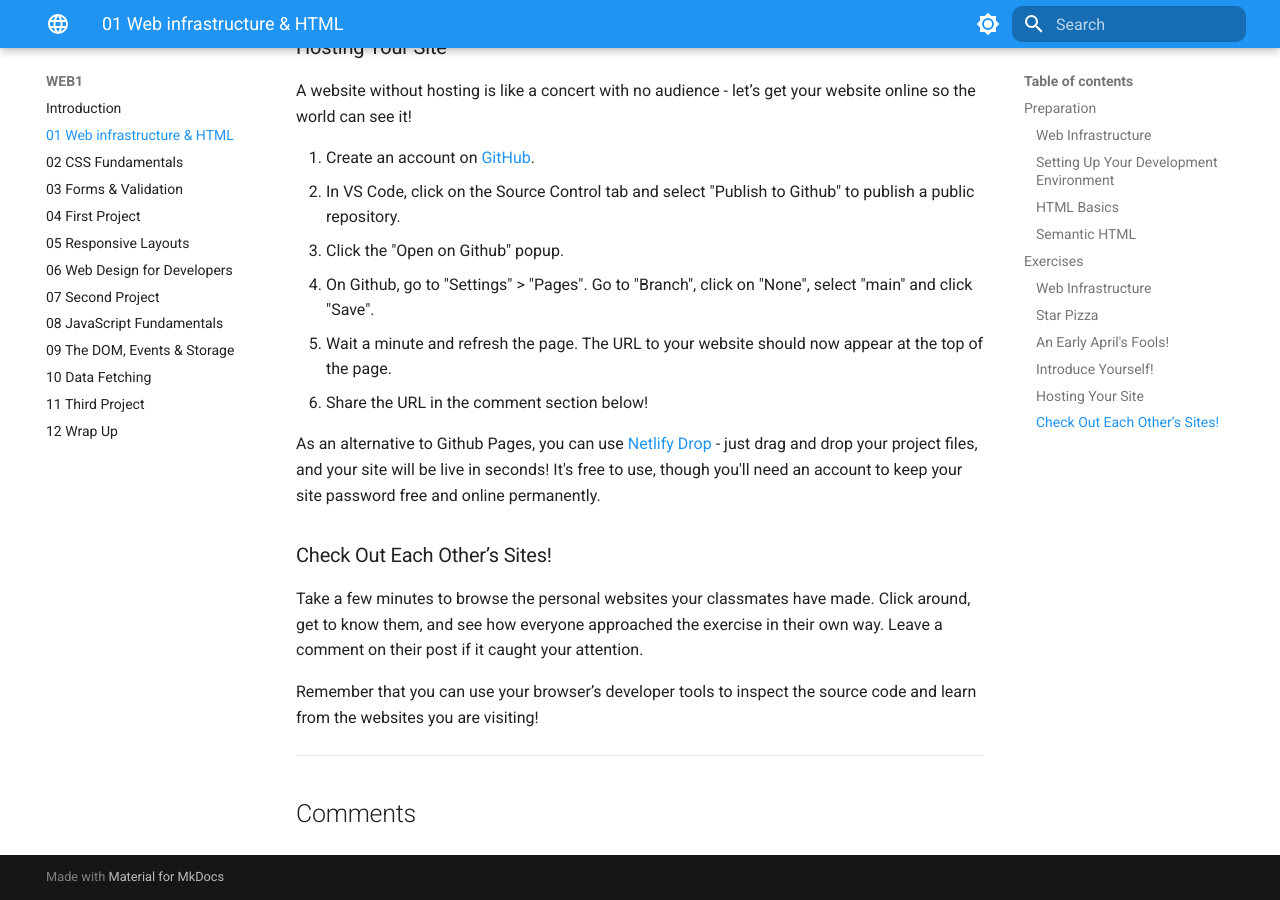
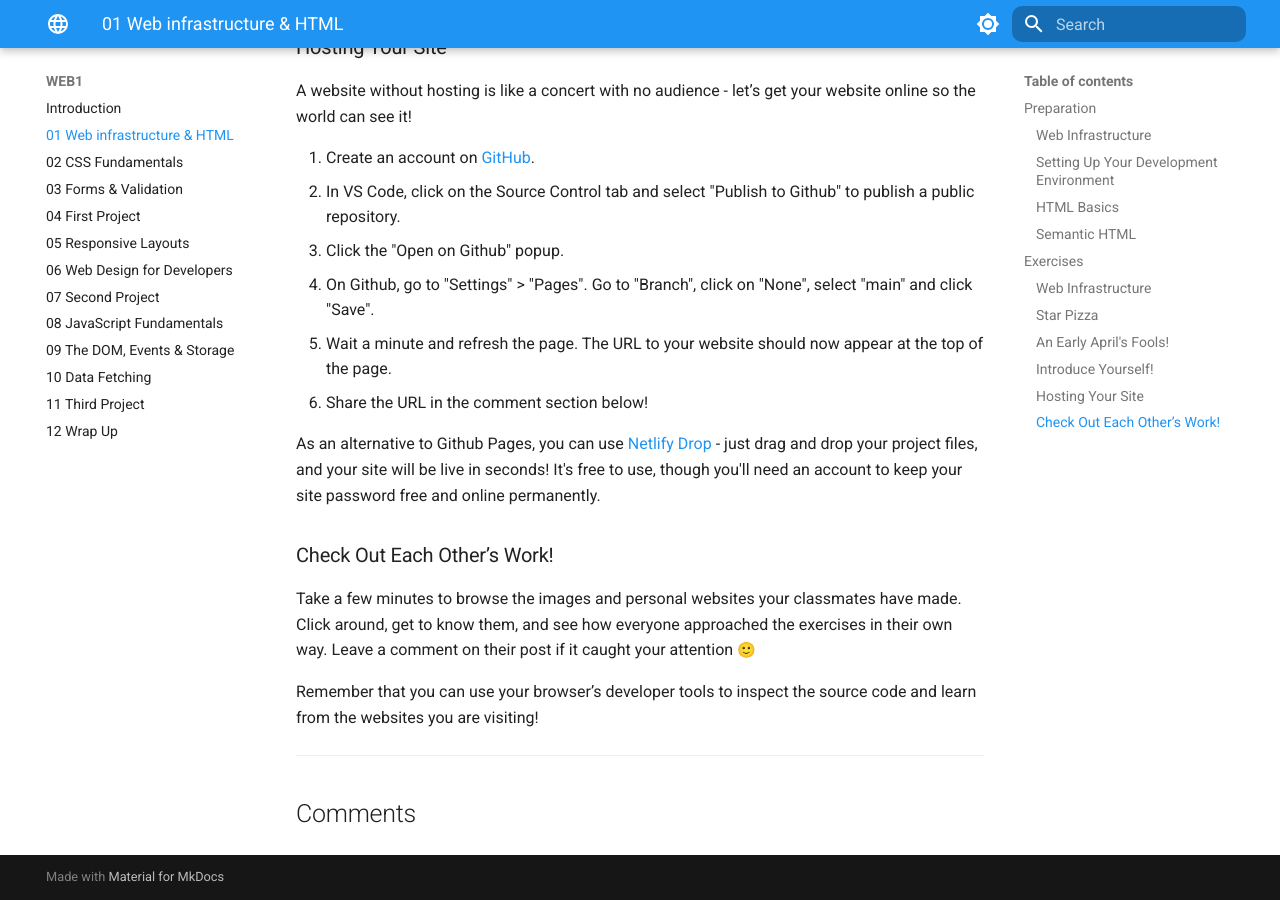
Before and after one commit to KasperKnop/WEB1, an MkDocs documentation site: the page built from docs/01-web-infrastructure-and-html.md, in a window 1280 px wide and 900 px high, scrolled down 3314 px. Built offline with MkDocs 1.6.1 and Material for MkDocs 9.7.7, drawn with Linux system fonts in a browser that asks for light colours; emoji names are drawn with the system emoji font; comment, search, counter and statistics services are not loaded.

Commit message:
Update 01-web-infrastructure-and-html.md

```diff
--- a/docs/01-web-infrastructure-and-html.md
+++ b/docs/01-web-infrastructure-and-html.md
@@ -128,9 +128,9 @@ A website without hosting is like a concert with no audience - let’s get your
 
 As an alternative to Github Pages, you can use [Netlify Drop](https://app.netlify.com/drop){:target="\_blank"} - just drag and drop your project files, and your site will be live in seconds! It's free to use, though you'll need an account to keep your site password free and online permanently.
 
-### Check Out Each Other’s Sites!
+### Check Out Each Other’s Work!
 
-Take a few minutes to browse the personal websites your classmates have made. Click around, get to know them, and see how everyone approached the exercise in their own way. Leave a comment on their post if it caught your attention.
+Take a few minutes to browse the images and personal websites your classmates have made. Click around, get to know them, and see how everyone approached the exercises in their own way. Leave a comment on their post if it caught your attention :slight_smile:
 
 Remember that you can use your browser’s developer tools to inspect the source code and learn from the websites you are visiting!
 
```
